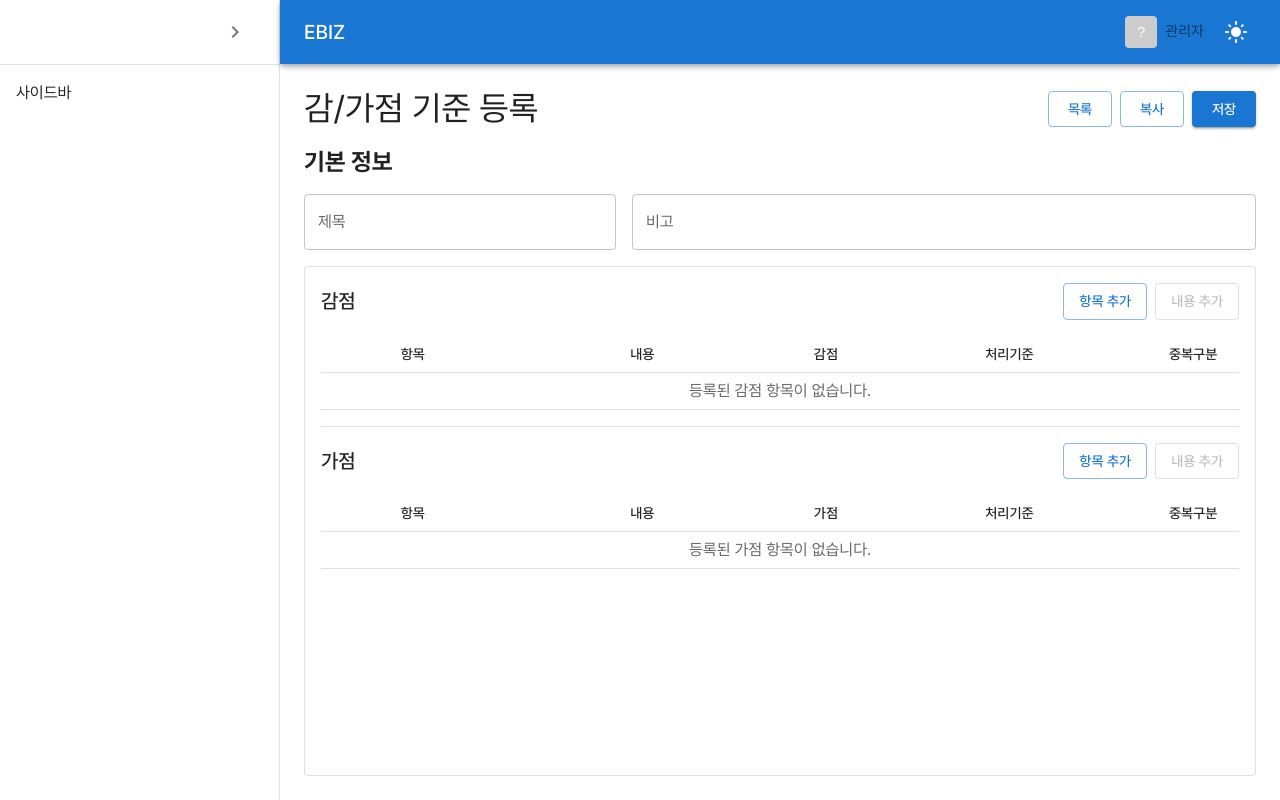
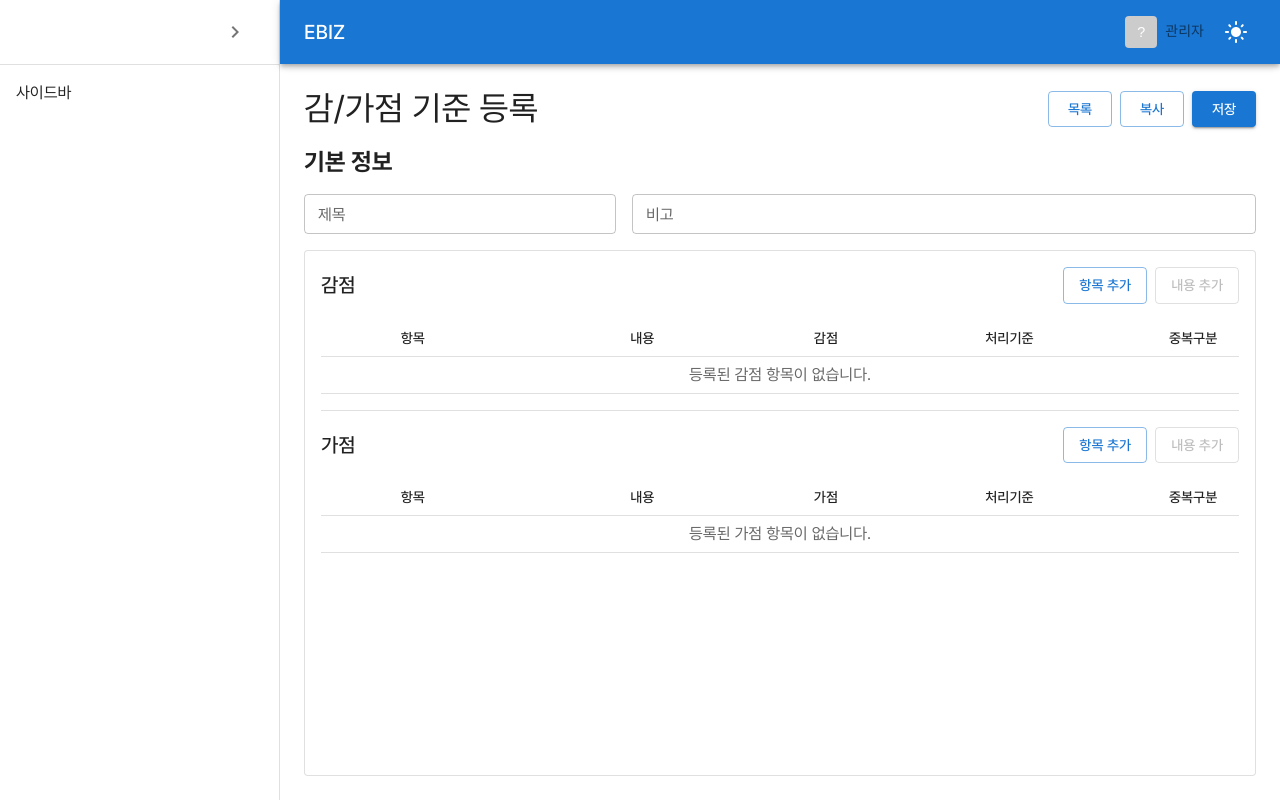
Before and after one commit to hangy3ol/ebiz-next, a Next.js app: page /hr/evaluation/adjustment/new in a window 1280 px wide. Built offline with nearby package versions, Linux system fonts and the light colour scheme.

Commit message:
감/가점 인풋 수정

```diff
--- a/src/features/hr/evaluation/adjustment/components/AdjustmentForm.js
+++ b/src/features/hr/evaluation/adjustment/components/AdjustmentForm.js
@@ -321,12 +321,14 @@ export default function AdjustmentForm({ initialData }) {
           <Stack direction="row" spacing={2}>
             <TextField
               label="제목"
+              size="small"
               sx={{ flex: 1 }}
               value={title}
               onChange={(e) => setTitle(e.target.value)}
             />
             <TextField
               label="비고"
+              size="small"
               multiline
               rows={1}
               sx={{ flex: 2 }}
```
